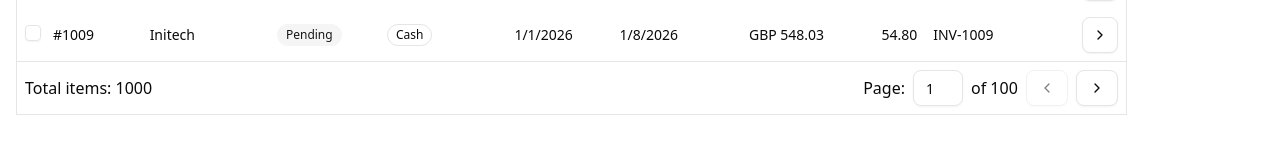
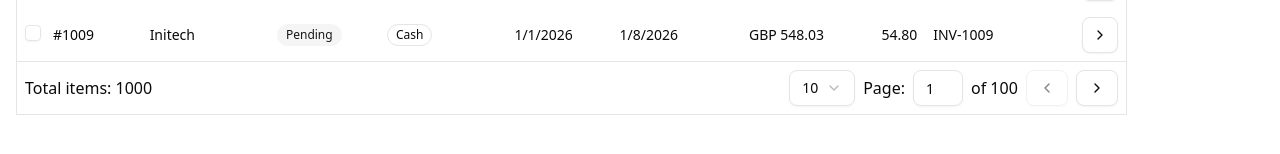
Before and after one commit to rejnowicz281/utab, a React (Vite) app: page / in a window 1280 px wide. Shown: the part 598-752 px from the top of the page. Built offline with nearby package versions, Linux system fonts and the light colour scheme.

Commit message:
page size change

```diff
--- a/package.json
+++ b/package.json
@@ -22,6 +22,7 @@
     "class-variance-authority": "^0.7.1",
     "clsx": "^2.1.1",
     "lucide-react": "^0.562.0",
+    "radix-ui": "^1.4.3",
     "react": "^19.2.0",
     "react-dom": "^19.2.0",
     "react-router": "^7.13.0",
--- a/src/components/organisms/tanstack-table/components/table-navigation/tanstack-table-navigation.tsx
+++ b/src/components/organisms/tanstack-table/components/table-navigation/tanstack-table-navigation.tsx
@@ -1,13 +1,14 @@
 import { TableNavigation, type ITableNavigationProps } from "@/components/ui/table";
-import { useParamsPageNumber } from "@/lib/utils";
+import { useParamsPageNumber, useParamsPageSize } from "@/lib/utils";
 import { useSearchParams } from "react-router";
 import { useTanstackTableContext } from "../../providers/tanstack-table-provider/tanstack-table-provider.hooks";
 
 export const TanstackTableNavigation = (props: ITableNavigationProps) => {
-    const { id, totalCount, pageSize } = useTanstackTableContext();
+    const { id, totalCount } = useTanstackTableContext();
     const [searchParams, setSearchParams] = useSearchParams();
 
     const currentPage = useParamsPageNumber();
+    const pageSize = useParamsPageSize();
 
     const totalPages = totalCount && pageSize ? Math.ceil(totalCount / pageSize) : 1;
 
@@ -19,6 +20,10 @@
             onPageChange={(newPage) => {
                 setSearchParams({ ...Object.fromEntries(searchParams), pageNumber: String(newPage) });
             }}
+            onPageSizeChange={(newPageSize) => {
+                setSearchParams({ ...Object.fromEntries(searchParams), pageSize: String(newPageSize) });
+            }}
+            pageSize={pageSize}
             aria-label="Table controls"
             aria-controls={id}
             {...props}
--- a/src/components/organisms/tanstack-table/providers/tanstack-table-provider/tanstack-table-provider.tsx
+++ b/src/components/organisms/tanstack-table/providers/tanstack-table-provider/tanstack-table-provider.tsx
@@ -14,7 +14,6 @@
     */
     selectedRowsActions?: ReactNode;
     totalCount?: number;
-    pageSize?: number;
 }
 
 export function TanstackTableProvider<T>({
--- a/src/components/pages/main-page/main-page.tsx
+++ b/src/components/pages/main-page/main-page.tsx
@@ -5,7 +5,7 @@
 import { Button } from "@/components/ui/button";
 import { Input } from "@/components/ui/input";
 import { Label } from "@/components/ui/label";
-import { useParamsPageNumber } from "@/lib/utils";
+import { useParamsPageNumber, useParamsPageSize } from "@/lib/utils";
 import { generateMockInvoices, type IInvoice } from "@/mock/mock-data";
 import { createColumnHelper, getCoreRowModel } from "@tanstack/react-table";
 import { ActivitySquare, Check, ChevronRight, Smile, Trash2, X } from "lucide-react";
@@ -101,14 +101,13 @@
 
     const [mockTotalCount, setMockTotalCount] = useState<number>(1000);
 
-    const [mockPageSize, setMockPageSize] = useState<number>(10);
-
     const mockData = useMemo(() => generateMockInvoices(mockTotalCount), [mockTotalCount]);
 
     const currentPage = useParamsPageNumber();
+    const pageSize = useParamsPageSize();
 
-    const startIndex = (currentPage - 1) * mockPageSize;
-    const endIndex = startIndex + mockPageSize;
+    const startIndex = (currentPage - 1) * pageSize;
+    const endIndex = startIndex + pageSize;
 
     const paginatedData = mockData.slice(startIndex, endIndex);
 
@@ -129,7 +128,6 @@
             <div className="flex gap-12">
                 <TanstackTable
                     totalCount={mockTotalCount}
-                    pageSize={mockPageSize}
                     selectedRowsActions={
                         <>
                             <TableActionMockButton>
--- /dev/null
+++ b/src/components/ui/select.tsx
@@ -0,0 +1,188 @@
+import * as React from "react"
+import { CheckIcon, ChevronDownIcon, ChevronUpIcon } from "lucide-react"
+import { Select as SelectPrimitive } from "radix-ui"
+
+import { cn } from "@/lib/utils"
+
+function Select({
+  ...props
+}: React.ComponentProps<typeof SelectPrimitive.Root>) {
+  return <SelectPrimitive.Root data-slot="select" {...props} />
+}
+
+function SelectGroup({
+  ...props
+}: React.ComponentProps<typeof SelectPrimitive.Group>) {
+  return <SelectPrimitive.Group data-slot="select-group" {...props} />
+}
+
+function SelectValue({
+  ...props
+}: React.ComponentProps<typeof SelectPrimitive.Value>) {
+  return <SelectPrimitive.Value data-slot="select-value" {...props} />
+}
+
+function SelectTrigger({
+  className,
+  size = "default",
+  children,
+  ...props
+}: React.ComponentProps<typeof SelectPrimitive.Trigger> & {
+  size?: "sm" | "default"
+}) {
+  return (
+    <SelectPrimitive.Trigger
+      data-slot="select-trigger"
+      data-size={size}
+      className={cn(
+        "border-input data-[placeholder]:text-muted-foreground [&_svg:not([class*='text-'])]:text-muted-foreground focus-visible:border-ring focus-visible:ring-ring/50 aria-invalid:ring-destructive/20 dark:aria-invalid:ring-destructive/40 aria-invalid:border-destructive dark:bg-input/30 dark:hover:bg-input/50 flex w-fit items-center justify-between gap-2 rounded-md border bg-transparent px-3 py-2 text-sm whitespace-nowrap shadow-xs transition-[color,box-shadow] outline-none focus-visible:ring-[3px] disabled:cursor-not-allowed disabled:opacity-50 data-[size=default]:h-9 data-[size=sm]:h-8 *:data-[slot=select-value]:line-clamp-1 *:data-[slot=select-value]:flex *:data-[slot=select-value]:items-center *:data-[slot=select-value]:gap-2 [&_svg]:pointer-events-none [&_svg]:shrink-0 [&_svg:not([class*='size-'])]:size-4",
+        className
+      )}
+      {...props}
+    >
+      {children}
+      <SelectPrimitive.Icon asChild>
+        <ChevronDownIcon className="size-4 opacity-50" />
+      </SelectPrimitive.Icon>
+    </SelectPrimitive.Trigger>
+  )
+}
+
+function SelectContent({
+  className,
+  children,
+  position = "item-aligned",
+  align = "center",
+  ...props
+}: React.ComponentProps<typeof SelectPrimitive.Content>) {
+  return (
+    <SelectPrimitive.Portal>
+      <SelectPrimitive.Content
+        data-slot="select-content"
+        className={cn(
+          "bg-popover text-popover-foreground data-[state=open]:animate-in data-[state=closed]:animate-out data-[state=closed]:fade-out-0 data-[state=open]:fade-in-0 data-[state=closed]:zoom-out-95 data-[state=open]:zoom-in-95 data-[side=bottom]:slide-in-from-top-2 data-[side=left]:slide-in-from-right-2 data-[side=right]:slide-in-from-left-2 data-[side=top]:slide-in-from-bottom-2 relative z-50 max-h-(--radix-select-content-available-height) min-w-[8rem] origin-(--radix-select-content-transform-origin) overflow-x-hidden overflow-y-auto rounded-md border shadow-md",
+          position === "popper" &&
+            "data-[side=bottom]:translate-y-1 data-[side=left]:-translate-x-1 data-[side=right]:translate-x-1 data-[side=top]:-translate-y-1",
+          className
+        )}
+        position={position}
+        align={align}
+        {...props}
+      >
+        <SelectScrollUpButton />
+        <SelectPrimitive.Viewport
+          className={cn(
+            "p-1",
+            position === "popper" &&
+              "h-[var(--radix-select-trigger-height)] w-full min-w-[var(--radix-select-trigger-width)] scroll-my-1"
+          )}
+        >
+          {children}
+        </SelectPrimitive.Viewport>
+        <SelectScrollDownButton />
+      </SelectPrimitive.Content>
+    </SelectPrimitive.Portal>
+  )
+}
+
+function SelectLabel({
+  className,
+  ...props
+}: React.ComponentProps<typeof SelectPrimitive.Label>) {
+  return (
+    <SelectPrimitive.Label
+      data-slot="select-label"
+      className={cn("text-muted-foreground px-2 py-1.5 text-xs", className)}
+      {...props}
+    />
+  )
+}
+
+function SelectItem({
+  className,
+  children,
+  ...props
+}: React.ComponentProps<typeof SelectPrimitive.Item>) {
+  return (
+    <SelectPrimitive.Item
+      data-slot="select-item"
+      className={cn(
+        "focus:bg-accent focus:text-accent-foreground [&_svg:not([class*='text-'])]:text-muted-foreground relative flex w-full cursor-default items-center gap-2 rounded-sm py-1.5 pr-8 pl-2 text-sm outline-hidden select-none data-[disabled]:pointer-events-none data-[disabled]:opacity-50 [&_svg]:pointer-events-none [&_svg]:shrink-0 [&_svg:not([class*='size-'])]:size-4 *:[span]:last:flex *:[span]:last:items-center *:[span]:last:gap-2",
+        className
+      )}
+      {...props}
+    >
+      <span
+        data-slot="select-item-indicator"
+        className="absolute right-2 flex size-3.5 items-center justify-center"
+      >
+        <SelectPrimitive.ItemIndicator>
+          <CheckIcon className="size-4" />
+        </SelectPrimitive.ItemIndicator>
+      </span>
+      <SelectPrimitive.ItemText>{children}</SelectPrimitive.ItemText>
+    </SelectPrimitive.Item>
+  )
+}
+
+function SelectSeparator({
+  className,
+  ...props
+}: React.ComponentProps<typeof SelectPrimitive.Separator>) {
+  return (
+    <SelectPrimitive.Separator
+      data-slot="select-separator"
+      className={cn("bg-border pointer-events-none -mx-1 my-1 h-px", className)}
+      {...props}
+    />
+  )
+}
+
+function SelectScrollUpButton({
+  className,
+  ...props
+}: React.ComponentProps<typeof SelectPrimitive.ScrollUpButton>) {
+  return (
+    <SelectPrimitive.ScrollUpButton
+      data-slot="select-scroll-up-button"
+      className={cn(
+        "flex cursor-default items-center justify-center py-1",
+        className
+      )}
+      {...props}
+    >
+      <ChevronUpIcon className="size-4" />
+    </SelectPrimitive.ScrollUpButton>
+  )
+}
+
+function SelectScrollDownButton({
+  className,
+  ...props
+}: React.ComponentProps<typeof SelectPrimitive.ScrollDownButton>) {
+  return (
+    <SelectPrimitive.ScrollDownButton
+      data-slot="select-scroll-down-button"
+      className={cn(
+        "flex cursor-default items-center justify-center py-1",
+        className
+      )}
+      {...props}
+    >
+      <ChevronDownIcon className="size-4" />
+    </SelectPrimitive.ScrollDownButton>
+  )
+}
+
+export {
+  Select,
+  SelectContent,
+  SelectGroup,
+  SelectItem,
+  SelectLabel,
+  SelectScrollDownButton,
+  SelectScrollUpButton,
+  SelectSeparator,
+  SelectTrigger,
+  SelectValue,
+}
--- a/src/components/ui/table.tsx
+++ b/src/components/ui/table.tsx
@@ -4,6 +4,7 @@
 import { ChevronLeft, ChevronRight } from "lucide-react";
 import { Button } from "./button";
 import { Input } from "./input";
+import { Select, SelectContent, SelectGroup, SelectItem, SelectTrigger, SelectValue } from "./select";
 
 function Table({
     className,
@@ -117,14 +118,18 @@
     totalItems?: number;
     totalPages?: number;
     currentPage?: number;
+    pageSize?: number;
     onPageChange?: (page: number) => void;
+    onPageSizeChange?: (pageSize: number) => void;
 }
 function TableNavigation({
     className,
     totalItems = 1,
     totalPages = 1,
     currentPage = 1,
+    pageSize = 10,
     onPageChange = () => {},
+    onPageSizeChange = () => {},
     ...props
 }: ITableNavigationProps) {
     return (
@@ -135,6 +140,19 @@
         >
             <span>Total items: {totalItems}</span>
             <div className="flex items-center gap-2">
+                <Select onValueChange={(value) => onPageSizeChange(Number(value))} defaultValue={String(pageSize)}>
+                    <SelectTrigger>
+                        <SelectValue placeholder="Per page" />
+                    </SelectTrigger>
+                    <SelectContent>
+                        <SelectGroup>
+                            <SelectItem value="10">10</SelectItem>
+                            <SelectItem value="25">25</SelectItem>
+                            <SelectItem value="50">50</SelectItem>
+                            <SelectItem value="100">100</SelectItem>
+                        </SelectGroup>
+                    </SelectContent>
+                </Select>
                 <div className="flex items-center gap-2">
                     <span>Page:</span>
                     <Input
--- a/src/lib/utils.ts
+++ b/src/lib/utils.ts
@@ -11,3 +11,9 @@
 
     return paramsPageNumber ? Number(paramsPageNumber) : 1;
 }
+
+export function useParamsPageSize() {
+    const paramsPageSize = useSearchParams()[0].get("pageSize");
+
+    return paramsPageSize ? Number(paramsPageSize) : 10;
+}
```
Also changed, not shown: 1 other file (tests, documents, lock files or other folders).
